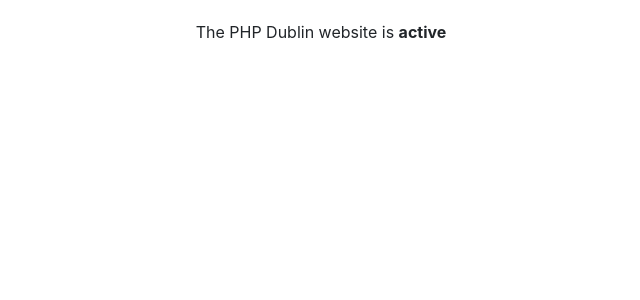
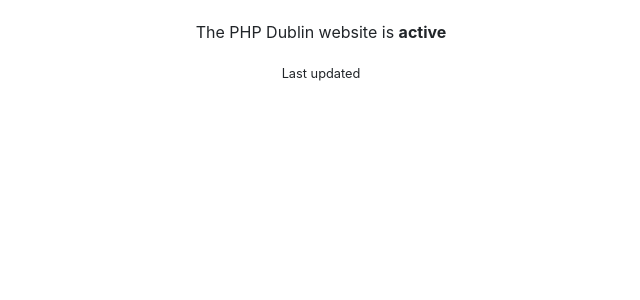
Before and after one commit to conorsmith/phpdublinmonitor, a PHP site: template resources/templates/home.php in a window 1280 px wide. Shown: the top 300 px of the page, without its empty margins (319-959 px from the left). Run offline with PHP 8.4, Linux system fonts and the light colour scheme; the template is opened without the code that fills it: most values are stand-ins (such as "Sample title", 1, 10 or a date in 2020); data that the repository does not hold is empty.

Commit message:
Add last updated time to template

```diff
--- a/resources/templates/home.php
+++ b/resources/templates/home.php
@@ -13,6 +13,9 @@
         <p class="text-center" style="margin-top: 20px;">
             The PHP Dublin website is <strong><?=$status?></strong>
         </p>
+        <p class="text-center">
+            <small>Last updated <em><?=$lastUpdated->format("g:ia jS M Y")?></em></small>
+        </p>
     </div>
 
 </body>
--- a/src/Web/DisplayWebsiteStatusAction.php
+++ b/src/Web/DisplayWebsiteStatusAction.php
@@ -3,6 +3,7 @@ declare(strict_types=1);
 
 namespace ConorSmith\PhpDublinMonitor\Web;
 
+use DateTimeImmutable;
 use Doctrine\DBAL\Connection;
 use League\Plates\Engine;
 
@@ -25,7 +26,8 @@ class DisplayWebsiteStatusAction
         $row = $this->db->fetchAssoc("SELECT * FROM website_status ORDER BY logged_at DESC LIMIT 1");
 
         echo $this->templateEngine->render("home", [
-            'status' => $row['online'] ? "online" : "offline",
+            'status'      => $row['online'] ? "online" : "offline",
+            'lastUpdated' => DateTimeImmutable::createFromFormat("Y-m-d H:i:s", $row['logged_at']),
         ]);
     }
 }
```
